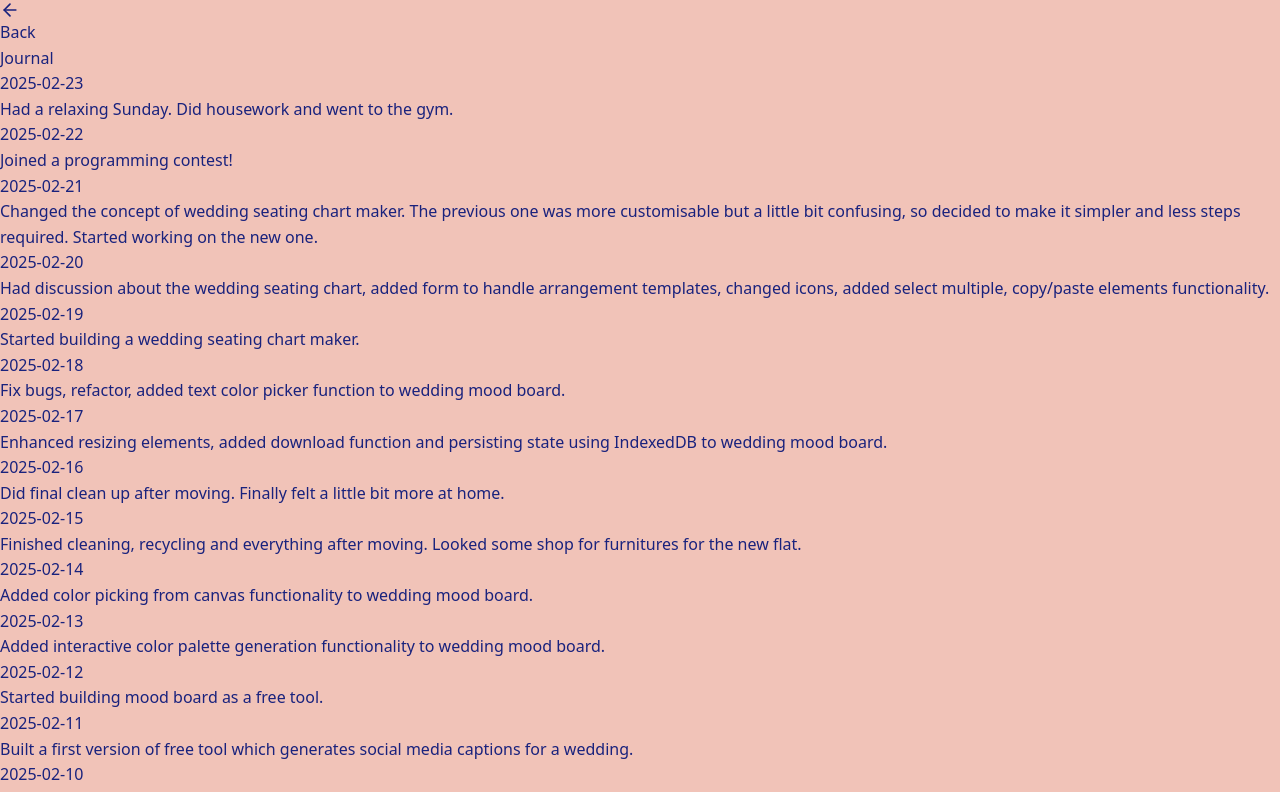
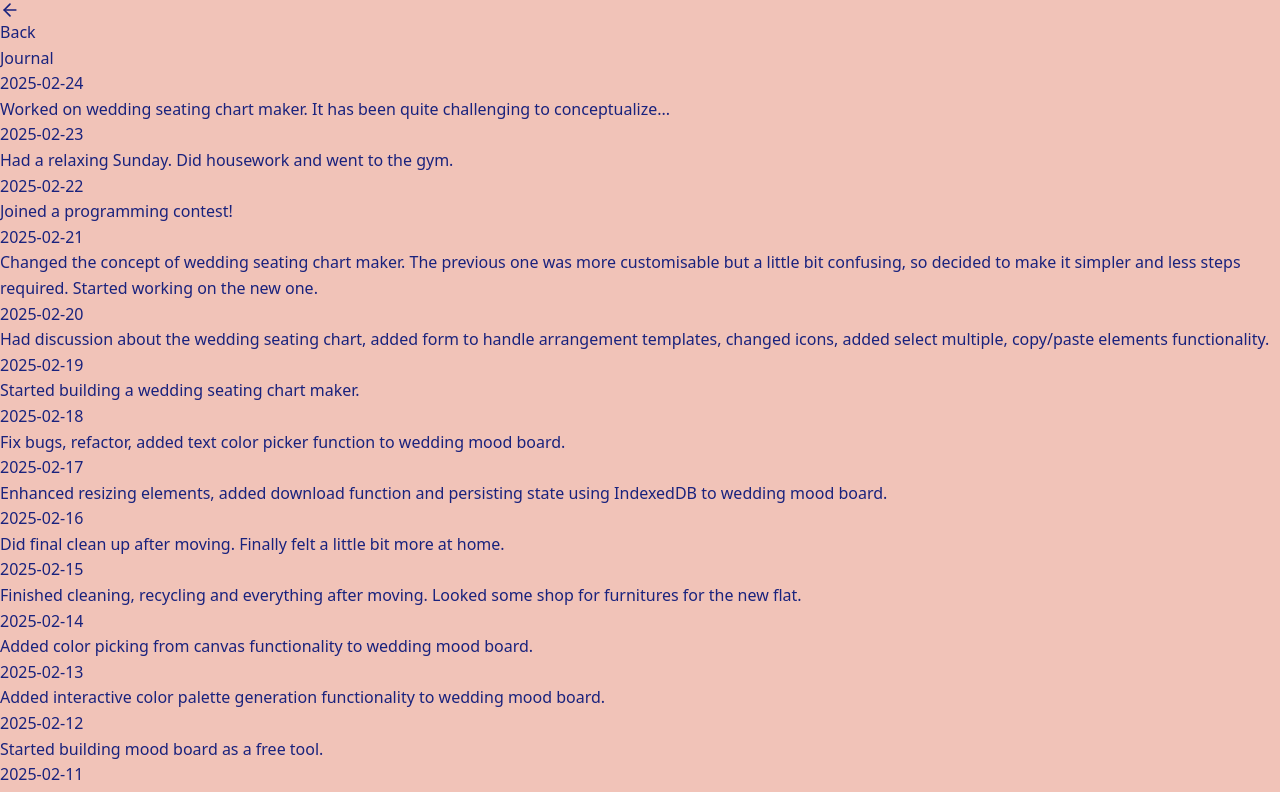
Before and after one commit to minamicode/minamicode.com, a Next.js app: page /journal in a window 1280 px wide. Shown: the top 792 px of the page. Built offline with nearby package versions, Linux system fonts and the light colour scheme.

Commit message:
add a journal entry

```diff
--- a/src/app/_components/JournalEntries.tsx
+++ b/src/app/_components/JournalEntries.tsx
@@ -6,6 +6,10 @@ type JournalEntry = {
 };
 
 const entries: JournalEntry[] = [
+  {
+    date: "2025-02-24",
+    text: "Worked on wedding seating chart maker. It has been quite challenging to conceptualize... ",
+  },
   {
     date: "2025-02-23",
     text: "Had a relaxing Sunday. Did housework and went to the gym.",
```
